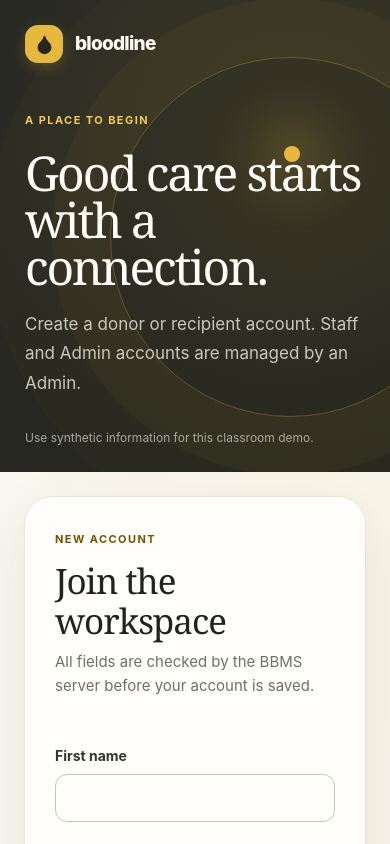
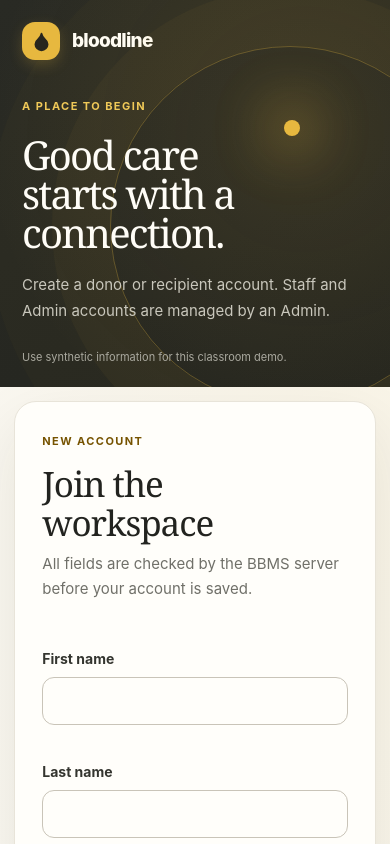
Before and after one commit to DukeAvi/SE_miniProject, a Next.js app in the folder frontend/: page /register in a window 390 px wide. Shown: the top 844 px of the page. Built offline with nearby package versions, Linux system fonts and the light colour scheme.

Commit message:
style(responsive): polish mobile workspace and auth layouts (#198)

```diff
--- a/frontend/app/globals.css
+++ b/frontend/app/globals.css
@@ -396,3 +396,34 @@ tbody tr { transition: background-color 120ms ease; }
 tbody tr:hover td { background: #fcfaf3; }
 .quick-action { transition: border-color 140ms ease, background-color 140ms ease, transform 140ms ease; }
 .quick-action:hover { transform: translateY(-1px); }
+
+/* Issue #198, commit 10: tighten small-screen layouts and motion behavior. */
+@media (max-width: 720px) {
+  .auth-page { min-height: 100svh; }
+  .auth-story { min-height: clamp(250px, 36svh, 340px); }
+  .story-copy { padding: 34px 0 24px; }
+  .story-copy h1 { max-width: 12ch; font-size: clamp(40px, 10vw, 54px); }
+  .story-copy p { max-width: 36ch; font-size: 15px; }
+  .auth-panel { padding: 14px; }
+  .auth-card { width: min(100%, 520px); padding: clamp(24px, 7vw, 34px); border-radius: 22px; }
+  .topbar { align-items: flex-start; flex-wrap: wrap; margin-bottom: 22px; }
+  .top-actions { flex-wrap: wrap; }
+  .heading-meta { max-width: 100%; flex-wrap: wrap; }
+  .table-wrap { overscroll-behavior-x: contain; }
+}
+
+@media (max-width: 460px) {
+  .auth-story { padding: 22px; }
+  .story-note { font-size: 11px; }
+  .auth-foot { align-items: flex-start; flex-direction: column; }
+  .main-area { padding-inline: 12px; }
+  .stat-card { border-radius: 14px; }
+  .panel { border-radius: 15px; }
+  .toolbar-group { align-items: stretch; }
+}
+
+@media (prefers-reduced-motion: reduce) {
+  .stat-card:hover,
+  .nav-item:hover,
+  .quick-action:hover { transform: none; }
+}
```
